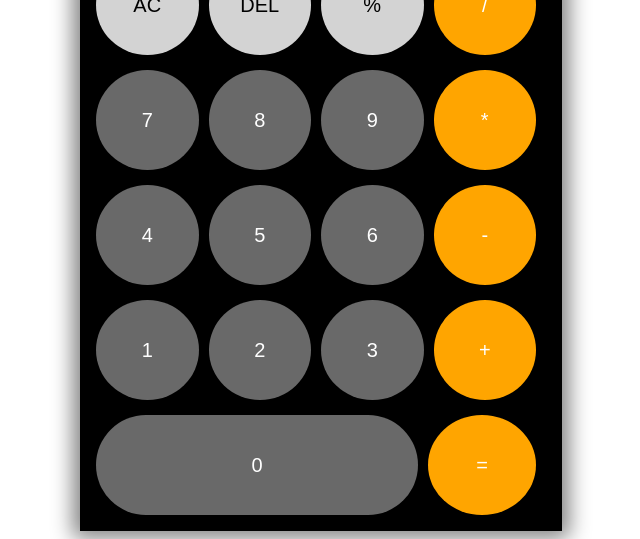
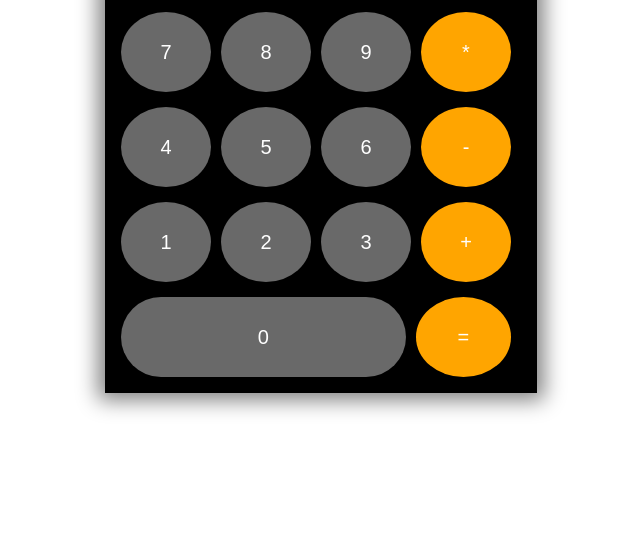
Before and after one commit to Gkast/simplecalculator, a plain HTML site: page index.html in a window 1280 px wide. Shown: the part 274-813 px from the top of the page, without its empty margins (319-959 px from the left). Drawn offline with Linux system fonts and the light colour scheme.

Commit message:
css change

```diff
--- a/style.css
+++ b/style.css
@@ -4,12 +4,12 @@ body{
 
 .container{
     display: inline-block;
-    margin-top: 5%;
+    margin-top: 2%;
     border: 1px solid black;
     background-color: black;
     padding: 15px;
     font-family: Arial, Helvetica, sans-serif;
-    width: 450px;
+    width: 400px;
     box-shadow: 0px 0px 20px 7px grey;
 }
 
@@ -30,7 +30,7 @@ body{
 
 .btn {
     width: 25%;
-    height: 100px;
+    height: 80px;
     background-color: white;
     border: none;
     border-radius: 50%;
```
